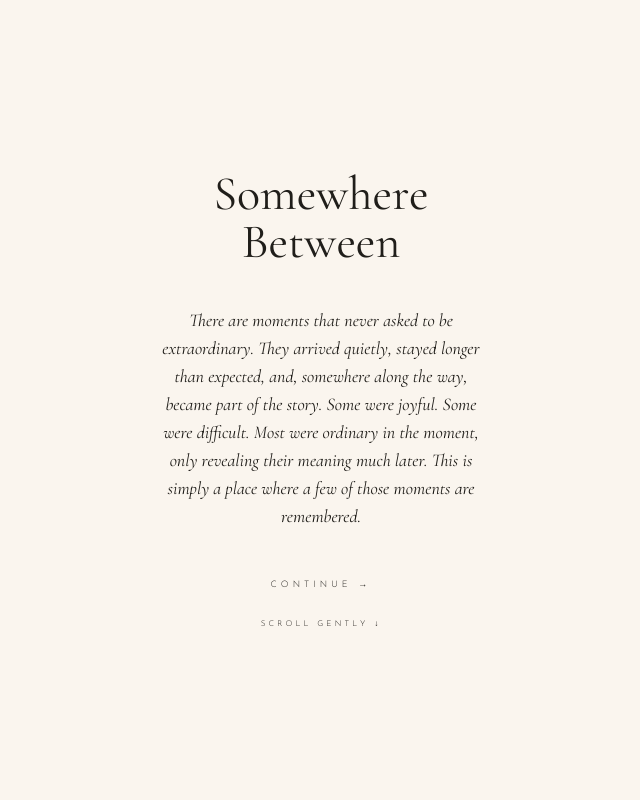
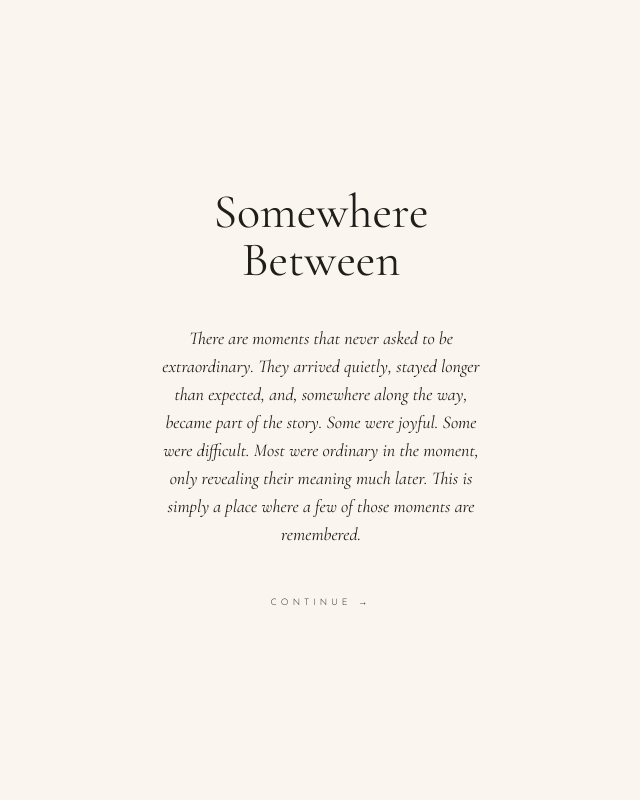
Before and after one commit to Kraftsman1/somewhere-between, a Nuxt app: page / in a window 1280 px wide. Shown: the top 800 px of the page, without its empty margins (319-959 px from the left). Built offline with nearby package versions, Linux system fonts and the light colour scheme.

Commit message:
fix: move scroll hint from overlay to post-overlay journey
Hint now appears fixed at bottom after overlay dissolves and fades out on first scroll/touch.

```diff
--- a/app/pages/index.vue
+++ b/app/pages/index.vue
@@ -26,19 +26,25 @@
         </div>
 
         <!-- Continue CTA -->
-        <div ref="ctaRef" style="opacity: 0;" class="space-y-6">
+        <div ref="ctaRef" style="opacity: 0;">
           <button
             @click="handleContinue"
             class="font-sans text-[9px] tracking-[0.45em] uppercase text-accent/50 hover:text-accent/80 transition-colors duration-500 font-light cursor-pointer bg-transparent border-none"
           >
             Continue →
           </button>
-          <p class="font-sans text-[8px] tracking-[0.4em] uppercase text-accent/30 font-light">
-            scroll gently ↓
-          </p>
         </div>
 
       </div>
+    </div>
+
+    <!-- Scroll hint — appears after overlay dissolves, fades on first scroll -->
+    <div
+      ref="scrollHintRef"
+      class="fixed bottom-8 inset-x-0 z-40 flex justify-center pointer-events-none"
+      style="opacity: 0;"
+    >
+      <p class="font-sans text-[8px] tracking-[0.4em] uppercase text-accent/35 font-light">scroll gently ↓</p>
     </div>
 
     <AmbientBackground :is-still="isStill" :is-glowing="isGlowing" :warmth-level="warmthLevel"
@@ -117,6 +123,7 @@ const titleRef = ref<HTMLElement | null>(null)
 const paraRef = ref<HTMLElement | null>(null)
 const ctaRef = ref<HTMLElement | null>(null)
 const timestampRef = ref<HTMLElement | null>(null)
+const scrollHintRef = ref<HTMLElement | null>(null)
 const overlayVisible = ref(true)
 
 type Month = {
@@ -170,6 +177,9 @@ const handleContinue = () => {
     ease: 'sine.inOut',
     onComplete: () => {
       overlayVisible.value = false
+      if (scrollHintRef.value) {
+        gsap.to(scrollHintRef.value, { opacity: 1, duration: 1.5, ease: 'sine.inOut' })
+      }
     },
   })
 }
@@ -258,6 +268,9 @@ const checkStillness = () => {
 const resetActivity = () => {
   lastActivity.value = Date.now()
   isStill.value = false
+  if (scrollHintRef.value && scrollHintRef.value.style.opacity !== '0') {
+    gsap.to(scrollHintRef.value, { opacity: 0, duration: 1, ease: 'sine.inOut' })
+  }
 }
 
 let ticker: any = null
```
